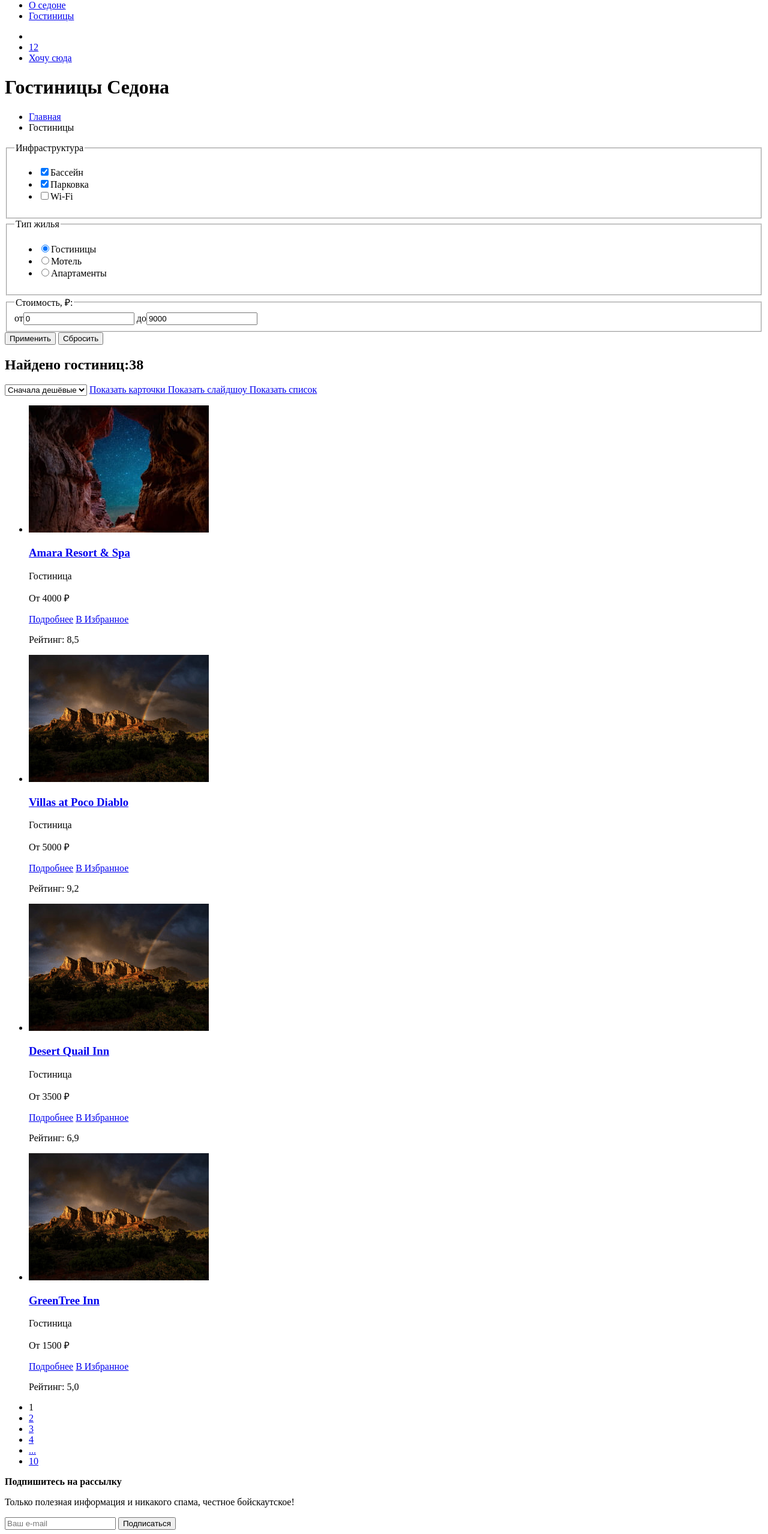
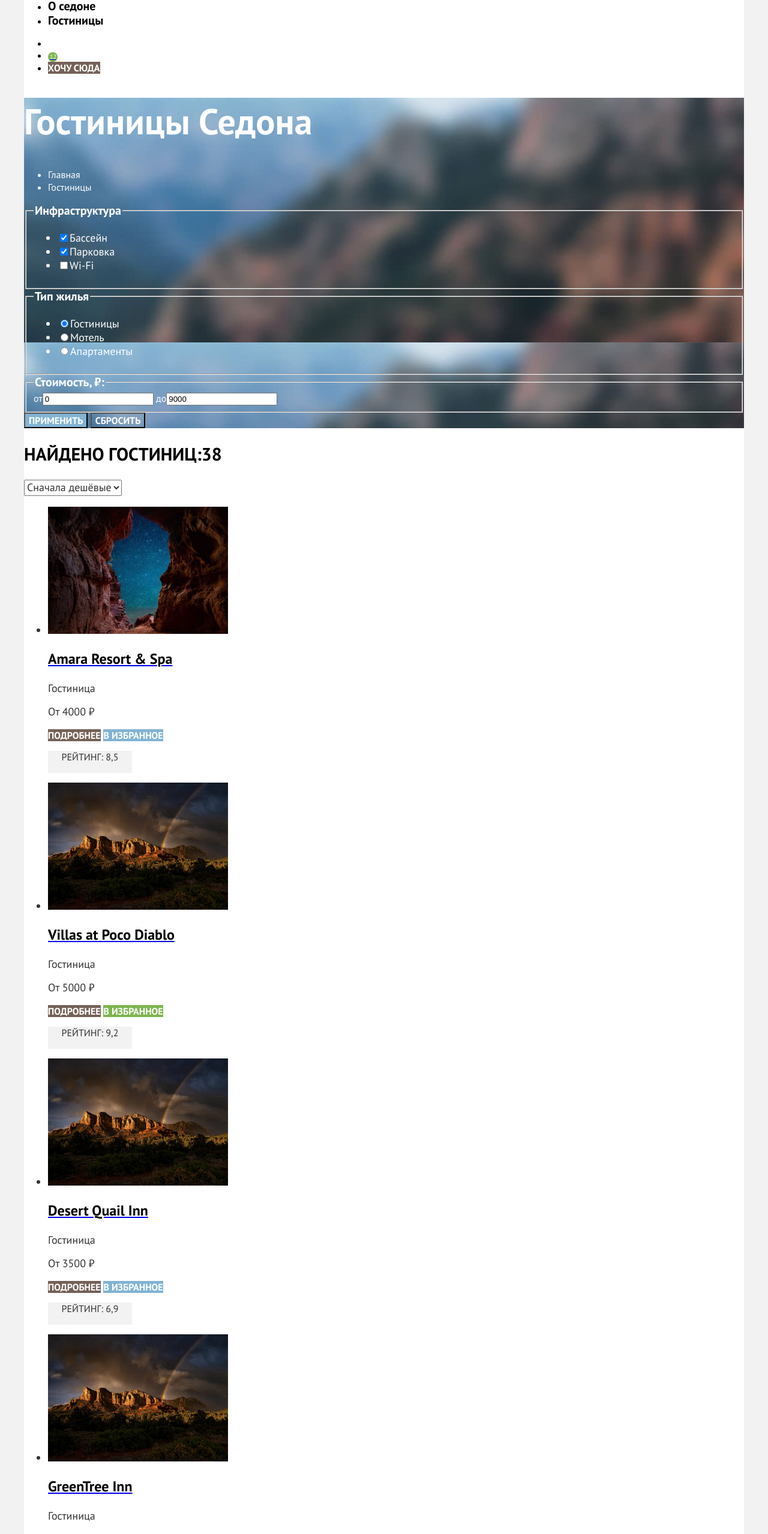
Before and after one commit to htmlacademy-htmlcss/2064221-sedona-35, a plain HTML site: page hotels.html in a window 1280 px wide. Shown: the part 116-2674 px from the top of the page at 60% size. Drawn offline with Linux system fonts and the light colour scheme.

Commit message:
добавляет стилизацию

```diff
--- a/hotels.html
+++ b/hotels.html
@@ -1,18 +1,27 @@
 <!DOCTYPE html>
 <html class="page" lang="ru">
   <head>
-    <meta charset="utf-8"/>
+    <meta charset="utf-8" />
     <title>HTML Academy: Седона</title>
+    <link rel="stylesheet" href="styles/styles.css" />
   </head>
   <body class="page-body">
+    <div class="container">
       <header class="page-header">
         <nav class="navigation">
           <a class="navigation-logo" href="index.html">
-          <img src="images/logo.svg" alt="Логотип город Седона" width="140" height="70"/>
+            <img
+              src="images/logo.svg"
+              alt="Логотип город Седона"
+              width="140"
+              height="70"
+            />
           </a>
           <ul class="main-nav">
             <li class="main-nav-item">
-            <a class="main-nav-link main-nav-link-active" href="index.html">Главная</a>
+              <a class="main-nav-link main-nav-link-active" href="index.html"
+                >Главная</a
+              >
             </li>
             <li class="main-nav-item">
               <a class="main-nav-link" href="#nowhere">О седоне</a>
@@ -31,37 +40,60 @@
               </a>
             </li>
             <li class="user-nav-item">
-            <a class="btn btn-brown" href="#">Хочу сюда</a>
+              <a class="btn btn-primary" href="#">Хочу сюда</a>
             </li>
           </ul>
         </nav>
       </header>
       <main class="page-main">
-      <h1>Гостиницы Седона</h1>
+        <div class="inner-header">
+          <h1 class="inner-header-title">Гостиницы Седона</h1>
           <ul class="breadcrumbs">
             <li class="breadcrumbs-item">
               <a class="breadcrumbs-link" href="index.html">
-            <span class="visually-hidden">Главная</span></a>
+                <span class="visually-hidden">Главная</span></a
+              >
             </li>
             <li class="breadcrumbs-item">
               <a class="breadcrumbs-link">Гостиницы</a>
             </li>
           </ul>
-      <form class="services-filter" action="https://echo.htmlacademy.ru/" method="get">
+          <form
+            class="services-filter"
+            action="https://echo.htmlacademy.ru/"
+            method="get"
+          >
             <fieldset class="catalog-filter-group">
               <legend class="catalog-filter-title">Инфраструктура</legend>
               <ul class="catalog-filter-list">
                 <li class="catalog-filter-item">
                   <label class="control">
-                <input class="control-input" type="checkbox" name="swimming pool" checked/>Бассейн</label>
+                    <input
+                      class="control-input"
+                      type="checkbox"
+                      name="swimming pool"
+                      checked
+                    />Бассейн</label
+                  >
                 </li>
                 <li class="catalog-filter-item">
                   <label class="control">
-                <input class="control-input" type="checkbox" name="parking" checked/>Парковка</label>
+                    <input
+                      class="control-input"
+                      type="checkbox"
+                      name="parking"
+                      checked
+                    />Парковка</label
+                  >
                 </li>
                 <li class="catalog-filter-item">
                   <label class="control">
-                <input class="control-input" type="checkbox" name="Wi-Fi"/>Wi-Fi</label>
+                    <input
+                      class="control-input"
+                      type="checkbox"
+                      name="Wi-Fi"
+                    />Wi-Fi</label
+                  >
                 </li>
               </ul>
             </fieldset>
@@ -70,27 +102,49 @@
               <ul class="catalog-filter-list">
                 <li class="catalog-filter-item">
                   <label class="control">
-                <input class="control-input" type="radio" name="type-of-housing" value="hotels" checked/>Гостиницы</label>
+                    <input
+                      class="control-input"
+                      type="radio"
+                      name="type-of-housing"
+                      value="hotels"
+                      checked
+                    />Гостиницы</label
+                  >
                 </li>
                 <li class="catalog-filter-item">
                   <label class="control">
-                <input class="control-input" type="radio" name="type-of-housing" value="motel"/>Мотель</label>
+                    <input
+                      class="control-input"
+                      type="radio"
+                      name="type-of-housing"
+                      value="motel"
+                    />Мотель</label
+                  >
                 </li>
                 <li class="catalog-filter-item">
                   <label class="control">
-                <input class="control-input" type="radio" name="type-of-housing" value="apartments"/>Апартаменты</label>
+                    <input
+                      class="control-input"
+                      type="radio"
+                      name="type-of-housing"
+                      value="apartments"
+                    />Апартаменты</label
+                  >
                 </li>
               </ul>
             </fieldset>
             <fieldset>
-          <legend>Стоимость, <span>₽:</span></legend>
+              <legend class="catalog-filter-title">
+                Стоимость, <span>₽:</span>
+              </legend>
               <label>от<input type="text" value="0" /></label>
               <label>до<input type="text" value="9000" /></label>
             </fieldset>
-        <button class="btn btn-blue" type="submit">Применить</button>
-        <button class="btn" type="submit">Сбросить</button>
+            <button class="btn btn-secondary" type="submit">Применить</button>
+            <button class="btn btn-reset" type="submit">Сбросить</button>
           </form>
-      <h2>Найдено гостиниц:<span>38</span></h2>
+        </div>
+        <h2 class="search">Найдено гостиниц:<span>38</span></h2>
         <select class="select-control" aria-label="Сортировка">
           <option value="cheap">Сначала дешёвые</option>
         </select>
@@ -107,83 +161,103 @@
           <li>
             <div>
               <a class="hotels-link" href="#nowhere">
-              <img src="images/hotels/hotel-1.jpg" alt="Amara Resort & Spa" width="300" height="212"/>
+                <img
+                  src="images/hotels/hotel-1.jpg"
+                  alt="Amara Resort & Spa"
+                  width="300"
+                  height="212"
+                />
               </a>
-            <a class="hotels title" href="#nowhere">
+              <a class="hotels-title" href="#nowhere">
                 <h3>Amara Resort & Spa</h3>
               </a>
             </div>
             <p>Гостиница</p>
             <p>От 4000 ₽</p>
-          <a class="hotel-card-btn btn-brown" href="#nowhere">Подробнее</a>
-          <a class="hotel-card-btn btn-blue" href="#nowhere">В Избранное</a>
+            <a class="btn btn-primary" href="#nowhere">Подробнее</a>
+            <a class="btn btn-secondary" href="#nowhere">В Избранное</a>
             <div class="rating">
               <span class="rating-stars"></span>
               <span class="rating-stars"></span>
               <span class="rating-stars"></span>
               <span class="rating-stars"></span>
+              <p>Рейтинг: 8,5</p>
             </div>
-          <p>Рейтинг: 8,5</p>
           </li>
           <li>
             <div>
               <a class="hotels-link" href="#nowhere">
-              <img src="images/hotels/hotel-2.jpg" alt="Villas at Poco Diablo" width="300" height="212"/>
+                <img
+                  src="images/hotels/hotel-2.jpg"
+                  alt="Villas at Poco Diablo"
+                  width="300"
+                  height="212"
+                />
               </a>
-            <a class="hotels title" href="#nowhere">
+              <a class="hotels-title" href="#nowhere">
                 <h3>Villas at Poco Diablo</h3>
               </a>
             </div>
             <p>Гостиница</p>
             <p>От 5000 ₽</p>
-          <a class="btn btn-brown" href="#nowhere">Подробнее</a>
-          <a class="btn btn-green" href="#nowhere">В Избранное</a>
+            <a class="btn btn-primary" href="#nowhere">Подробнее</a>
+            <a class="btn btn-chosen" href="#nowhere">В Избранное</a>
             <div class="rating">
               <span class="rating-stars"></span>
               <span class="rating-stars"></span>
               <span class="rating-stars"></span>
               <span class="rating-stars"></span>
+              <p>Рейтинг: 9,2</p>
             </div>
-          <p>Рейтинг: 9,2</p>
           </li>
           <li>
             <div>
               <a class="hotels-link" href="#nowhere">
-              <img src="images/hotels/hotel-2.jpg" alt="Desert Quail Inn" width="300" height="212"/>
+                <img
+                  src="images/hotels/hotel-2.jpg"
+                  alt="Desert Quail Inn"
+                  width="300"
+                  height="212"
+                />
               </a>
-            <a class="hotels title" href="#nowhere">
+              <a class="hotels-title" href="#nowhere">
                 <h3>Desert Quail Inn</h3>
               </a>
             </div>
             <p>Гостиница</p>
             <p>От 3500 ₽</p>
-          <a class="btn btn-brown" href="#nowhere">Подробнее</a>
-          <a class="btn btn-blue" href="#nowhere">В Избранное</a>
+            <a class="btn btn-primary" href="#nowhere">Подробнее</a>
+            <a class="btn btn-secondary" href="#nowhere">В Избранное</a>
             <div class="rating">
               <span class="rating-stars"></span>
               <span class="rating-stars"></span>
               <span class="rating-stars"></span>
+              <p>Рейтинг: 6,9</p>
             </div>
-          <p>Рейтинг: 6,9</p>
           </li>
           <li>
             <div>
               <a class="hotels-link" href="#nowhere">
-              <img src="images/hotels/hotel-2.jpg" alt="GreenTree Inn" width="300" height="212"/>
+                <img
+                  src="images/hotels/hotel-2.jpg"
+                  alt="GreenTree Inn"
+                  width="300"
+                  height="212"
+                />
               </a>
-            <a class="hotels title" href="#nowhere">
+              <a class="hotels-title" href="#nowhere">
                 <h3>GreenTree Inn</h3>
               </a>
             </div>
             <p>Гостиница</p>
             <p>От 1500 ₽</p>
-          <a class="btn btn-brown" href="#nowhere">Подробнее</a>
-          <a class="btn btn-blue" href="#nowhere">В Избранное</a>
+            <a class="btn btn-primary" href="#nowhere">Подробнее</a>
+            <a class="btn btn-secondary" href="#nowhere">В Избранное</a>
             <div class="rating">
               <span class="rating-stars"></span>
               <span class="rating-stars"></span>
+              <p>Рейтинг: 5,0</p>
             </div>
-          <p>Рейтинг: 5,0</p>
           </li>
         </ul>
         <ul class="pagination">
@@ -200,7 +274,9 @@
             <a class="pagination-link" href="#nowhere">4</a>
           </li>
           <li class="pagination-item">
-          <a class="pagination-link" href="#nowhere">...</a>
+            <a class="pagination-link pagination-current" href="#nowhere"
+              >...</a
+            >
           </li>
           <li class="pagination-item">
             <a class="pagination-link" href="#nowhere">10</a>
@@ -208,33 +284,65 @@
         </ul>
       </main>
       <footer class="page-footer">
-      <div class="subscription">
-        <p class="subscription-title"><b>Подпишитесь на рассылку</b></p>
-        <p class="subscription-title-desc">Только полезная информация и никакого спама, честное бойскаутское!</p>
-        <form class="newsletter-form" action="https://echo.htmlacademy.ru/" method="post">
+        <section class="subscription subscription-inner">
+          <div class="subscription-title">
+            <p class="subscription-title-desc">
+              <b>Подпишитесь на рассылку</b>
+            </p>
+            <p class="subscription-title-info info">
+              Только полезная информация и никакого спама, честное бойскаутское!
+            </p>
+            <form
+              class="newsletter-form"
+              action="https://echo.htmlacademy.ru/"
+              method="post"
+            >
               <div class="wrapper">
                 <label for="newsletter-email" aria-label="Email">
-              <input class="newsletter-field" placeholder="Ваш e-mail" type="email" name="newsletter-email" id="newsletter-email" required/>
+                  <input
+                    class="newsletter-field"
+                    placeholder="Ваш e-mail"
+                    type="email"
+                    name="newsletter-email"
+                    id="newsletter-email"
+                    required
+                  />
                 </label>
-            <button class="btn btn-blue btn-newsletter" type="submit">Подписаться</button>
+                <button class="btn btn-big btn-secondary" type="submit">
+                  Подписаться
+                </button>
               </div>
             </form>
           </div>
+        </section>
         <div class="page-footer-bottom">
           <ul class="social">
             <li class="social-item">
-            <a href="https://vk.com/htmlacademy" class="social-link" aria-label="Вконтакте"></a>
+              <a
+                href="https://vk.com/htmlacademy"
+                class="social-link"
+                aria-label="Вконтакте"
+              ></a>
             </li>
             <li class="social-item">
-            <a href="https://t.me/htmlacademy" class="social-link" aria-label="Телеграмм"></a>
+              <a
+                href="https://t.me/htmlacademy"
+                class="social-link"
+                aria-label="Телеграмм"
+              ></a>
             </li>
             <li class="social-item">
-            <a href="https://www.youtube.com/user/htmlacademyru" class="social-link" aria-label="Ютуб"></a>
+              <a
+                href="https://www.youtube.com/user/htmlacademyru"
+                class="social-link"
+                aria-label="Ютуб"
+              ></a>
             </li>
           </ul>
           <a class="phone" href="tel:+78128121212">+7 812 812-12-12</a>
           <a href="https://htmlacademy.ru/" aria-label="html academy"></a>
         </div>
       </footer>
+    </div>
   </body>
 </html>
--- /dev/null
+++ b/styles/styles.css
@@ -0,0 +1,239 @@
+@font-face {
+  font-family: "PT Sans";
+  font-style: normal;
+  font-weight: 400;
+  src: url("../fonts/ptsans-400.woff2") format("woff2");
+  font-display: swap;
+}
+@font-face {
+  font-family: "PT Sans";
+  font-style: normal;
+  font-weight: 700;
+  src: url("../fonts/ptsans-700.woff2") format("woff2");
+  font-display: swap;
+}
+body {
+  font-family: "PT Sans", sans-serif;
+  color: #000000;
+  background-color: #f2f2f2;
+  margin: 0;
+}
+.container {
+  background-color: #ffffff;
+  width: 1200px;
+  margin: 0 auto;
+}
+.btn {
+  font-family: inherit;
+  font-size: 16px;
+  line-height: 20px;
+  font-weight: 700;
+  text-align: center;
+  color: #ffffff;
+  text-decoration: none;
+  text-transform: uppercase;
+}
+.btn-secondary {
+  background-color: #82b3d3;
+}
+.btn-primary {
+  background-color: #756157;
+}
+.btn-chosen {
+  background-color: #7db54f;
+}
+.btn-reset {
+  background-color: transparent;
+}
+.btn-big {
+  font-size: 20px;
+  line-height: 36px;
+}
+.page-header {
+  background-color: #ffffff;
+}
+.like-link span {
+  font-family: inherit;
+  font-size: 10px;
+  line-height: 10px;
+  text-align: center;
+  color: #ffffff;
+  background-color: #7db54f;
+  border-radius: 50%;
+  text-decoration: none;
+  padding: 3px;
+  width: 10px;
+  height: 10px;
+  display: block;
+}
+.main-nav-link {
+  font-family: "PT Sans", sans-serif;
+  font-size: 20px;
+  line-height: 24px;
+  font-weight: 700;
+  text-align: center;
+  color: #000000;
+  text-decoration: none;
+  text-transform: inherit;
+}
+.intro {
+  background-image: url("../images/interior.jpg");
+  background-size: 1200px 485px;
+  background-color: #756157;
+  background-repeat: no-repeat;
+  text-align: center;
+}
+.advantages-title {
+  font-size: 30px;
+  line-height: 36px;
+  font-weight: 700;
+  text-align: center;
+  text-transform: uppercase;
+}
+.advantage-card-title {
+  font-size: 24px;
+  line-height: 28px;
+  text-transform: uppercase;
+}
+.advantages-desc {
+  font-size: 22px;
+  line-height: 26px;
+  text-align: center;
+}
+.advantage-card-text {
+  font-size: 18px;
+  line-height: 21px;
+  font-weight: 400;
+}
+.advantages-list {
+  background-color: #ffffff;
+  text-align: center;
+}
+.advantage-card {
+  background: rgba(131, 179, 211, 0.12);
+}
+.big-card {
+  color: #ffffff;
+  background-color: #82b3d3;
+}
+.advantage-card-light-blue {
+  background: rgba(131, 179, 211, 0.2);
+}
+.advantage-card-white {
+  background-color: #ffffff;
+}
+.booking {
+  text-align: center;
+}
+.booking b {
+  font-size: 30px;
+  line-height: 36px;
+  text-transform: uppercase;
+}
+.info {
+  font-size: 22px;
+  line-height: 26px;
+}
+.subscription {
+  color: #ffffff;
+  background-image: url("../images/background-subscription.jpg");
+  background-size: 1200px auto;
+  background-color: #756157;
+  background-repeat: no-repeat;
+  padding: 96px 258px 104px;
+  text-align: center;
+}
+.subscription-title-desc {
+  font-size: 30px;
+  line-height: 36px;
+  text-transform: uppercase;
+}
+.newsletter-field {
+  font-size: 18px;
+  line-height: 24px;
+  background-color: #f2f2f2;
+}
+.page-footer {
+  font-family: "PT Sans", sans-serif;
+  color: #000000;
+  background-color: #ffffff;
+}
+.phone {
+  font-size: 40px;
+  font-weight: 40px;
+  text-align: center;
+  color: #000000;
+  text-decoration: none;
+  text-transform: inherit;
+}
+.inner-header {
+  background-color: #756157;
+  color: #ffffff;
+  background-image: url("../images/background-hotels.jpg");
+}
+.inner-header-title {
+  font-size: 60px;
+  line-height: 78px;
+}
+.catalog-filter-title {
+  font-size: 20px;
+  line-height: 24px;
+  font-weight: 700;
+}
+.catalog-filter-item {
+  font-size: 18px;
+  line-height: 23px;
+  font-weight: 400;
+}
+.breadcrumbs-link {
+  font-size: 16px;
+  line-height: 21px;
+  text-decoration: none;
+  color: inherit;
+}
+.search {
+  font-size: 30px;
+  line-height: 36px;
+  text-transform: uppercase;
+}
+.select-control {
+  font-family: inherit;
+  font-size: 18px;
+  line-height: 21px;
+  color: #333333;
+}
+.hotels-list {
+  font-size: 18px;
+  line-height: 21px;
+  color: #333333;
+
+}
+.hotels-title h3 {
+  font-size: 24px;
+  line-height: 28px;
+  font-weight: 700;
+  text-decoration: none;
+  color: #000000;
+}
+.rating p {
+  font-size: 16px;
+  line-height: 20px;
+  color: #333333;
+  text-transform: uppercase;
+  background-color: #f2f2f2;
+  width: 140px;
+  height: 37px;
+  text-align: center;
+}
+.pagination-link {
+  font-size: 20px;
+  line-height: 36px;
+  font-weight: 700;
+  text-decoration: none;
+  color: #ffffff;
+  background-color: #82b3d3;
+ }
+.pagination-current {
+  color: #000000;
+  background-color: #f2f2f2;
+}
```
Also changed, not shown: index.html (+110 -29 lines), images/background-hotels.jpg (renamed from images/background -hotels.jpg), images/html-academy.svg (renamed from images/HTML Academy.svg), images/spacebar.svg (renamed from images/zigzag.svg). Lines whose indentation alone changed are shown as unchanged.
